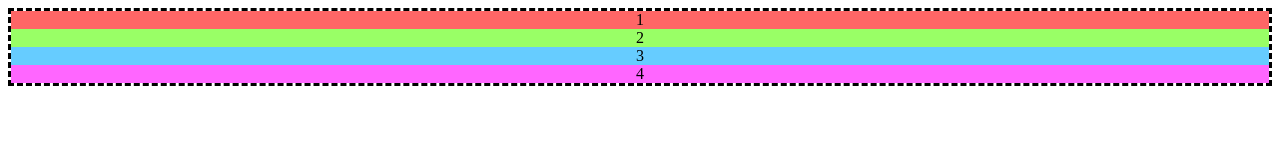
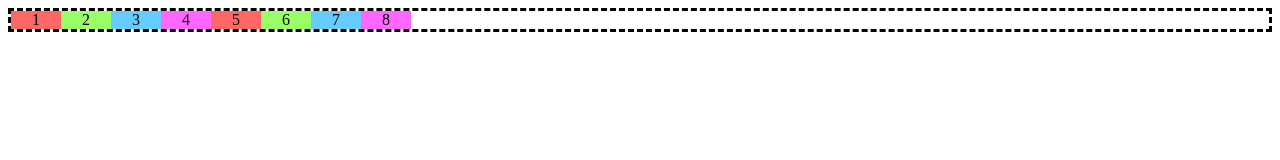
Before and after one commit to ferpegoraro/layout-css, a plain HTML site: page flex-box/index.html in a window 1280 px wide. Drawn offline with Linux system fonts and the light colour scheme.

Commit message:
anotações sobre flex-box

```diff
--- a/flex-box/index.html
+++ b/flex-box/index.html
@@ -12,6 +12,10 @@
         <div class="item" style="--hue: 100">2</div>
         <div class="item" style="--hue: 200">3</div>
         <div class="item" style="--hue: 300">4</div>
+        <div class="item" style="--hue: 0;">5</div>
+        <div class="item" style="--hue: 100">6</div>
+        <div class="item" style="--hue: 200">7</div>
+        <div class="item" style="--hue: 300">8</div>
 
     </div>
 </body>
--- a/flex-box/style.css
+++ b/flex-box/style.css
@@ -1,11 +1,49 @@
 .container{
-    border: dashed 3px;
+    border: dashed 3px; /* borda tracejada de 3px para visualizar o contêiner */
+    /* width: 200px; */ /* define a largura do contêiner (comentado) */
 }
 
+.item{
+    --hue: 0; /* define uma variável CSS para o matiz da cor */
+    text-align: center; /* centraliza o texto dentro do item */
+    background-color: hsl(var(--hue), 100%, 70%); /* define a cor de fundo usando o matiz */
+    width: 50px; /* define a largura fixa dos itens */
 
-.item{
-    --hue: 0;
-    text-align: center;
-    background-color: hsl(var(--hue), 100%, 70%);
+    /* flex-basis: 120px; */ /* define o tamanho inicial do item antes da distribuição do espaço */
 
+    /* flex-grow: 1; */ /* define quanto o item pode crescer (valor correto sem 'px') */
+
+    /* flex-shrink: 2; */ /* define quanto o item pode encolher (valor correto sem 'px') */
 }
+
+.item:nth-child(6){
+    /* flex-grow: 3; */ /* permite que o 6º item cresça mais do que os outros */
+
+    /* flex-shrink: 2; */ /* permite que ele encolha mais rápido que os outros */
+
+    /* order: -1; */ /* exibe este item antes dos outros */
+
+    /* order: 1; */ /* exibe este item após os outros (padrão é 0) */
+}
+
+.container{
+    display: flex; /* ativa o layout flexbox no contêiner */
+
+    /* flex-direction: row; */ /* itens em linha (padrão) */
+    /* flex-direction: column; */ /* itens empilhados em coluna */
+    /* flex-direction: row-reverse; */ /* linha, mas ordem invertida */
+    /* flex-direction: column-reverse; */ /* coluna, mas ordem invertida */
+
+    /* justify-content: center; */ /* centraliza os itens no eixo principal */
+    /* justify-content: space-around; */ /* espaça com margem igual nas bordas */
+    /* justify-content: space-between; */ /* espaça com margem apenas entre os itens */
+
+    /* align-items: center; */ /* alinha itens ao centro do eixo cruzado */
+    /* gap: 10px; */ /* espaçamento entre os itens (linha e coluna) */
+
+    /* row-gap: 2rem; */ /* espaçamento vertical entre linhas (em wrap) */
+    /* column-gap: 2rem; */ /* espaçamento horizontal entre colunas */
+
+    /* align-content: center; */ /* alinha múltiplas linhas no eixo cruzado (quando wrap está ativo) */
+    /* flex-wrap: wrap; */ /* permite que itens quebrem para nova linha/coluna */
+}
```
